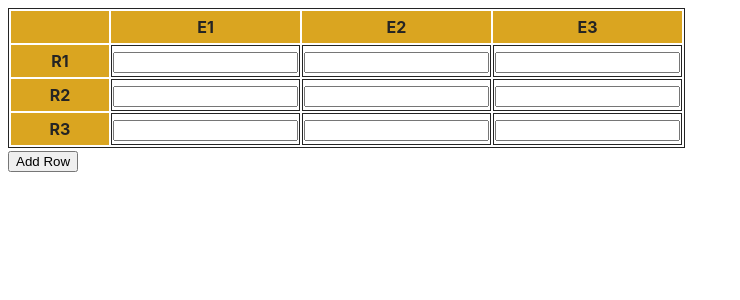
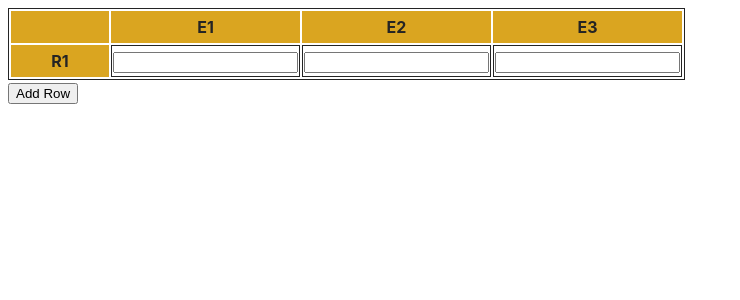
Before and after one commit to StanSurj98/dashboard_tables_exercise, a React (Vite) app: page / in a window 1280 px wide. Shown: the top 300 px of the page, without its empty margins (0-740 px from the left). Built offline with nearby package versions, Linux system fonts and the light colour scheme.

Commit message:
feat: create Cell component, provide default value

```diff
--- a/src/App.jsx
+++ b/src/App.jsx
@@ -1,14 +1,12 @@
 import { useState } from "react";
 import "./App.css";
-import Row from './components/Row';
+import Row from "./components/Row";
 
 // Test Data
-const oneRowTest = [{ value: "" }, { value: "" }, { value: "" }];
-const multiRowTest = [oneRowTest, oneRowTest, oneRowTest];
+const oneRowTest = [{ value: null }, { value: null }, { value: null }];
 
 function App() {
-  const [rowData, setRowData] = useState(multiRowTest);
-
+  const [multiRowData, setMultiRowData] = useState([oneRowTest]);
 
   return (
     <div className="App">
@@ -16,18 +14,22 @@ function App() {
         <thead>
           <tr>
             <th></th>
-            <th>E1</th>
-            <th>E2</th>
-            <th>E3</th>
+            <th scope="col">E1</th>
+            <th scope="col">E2</th>
+            <th scope="col">E3</th>
           </tr>
         </thead>
         <tbody>
-          {rowData.map((col, index) => (
+          {/* O(N^2) - Maps over 2D array*/}
+          {multiRowData.map((col, index) => (
             <Row columnData={col} rowLabel={index}></Row>
           ))}
         </tbody>
       </table>
-      <button type="submit" onClick={() => setRowData(prev => [...prev, oneRowTest])}>
+      <button
+        type="submit"
+        onClick={() => setMultiRowData((prev) => [...prev, oneRowTest])}
+      >
         Add Row
       </button>
     </div>
--- /dev/null
+++ b/src/components/Cell/index.jsx
@@ -0,0 +1,11 @@
+import React from "react";
+
+const Cell = ({cellData}) => {
+  return (
+    <td>
+      <input type={"text"} defaultValue={cellData} />
+    </td>
+  );
+};
+
+export default Cell;
--- a/src/components/Row/index.jsx
+++ b/src/components/Row/index.jsx
@@ -1,13 +1,13 @@
-// Row Component (Pull later)
+import React from "react";
+import Cell from "../Cell";
+
 const Row = ({ columnData, rowLabel }) => {
   return (
     <tr>
-      {/* Some sort of row # identifier later */}
-      <th>R{rowLabel + 1}</th>
-      {columnData.map((cell) => (
-        <td>
-          <input type={"text"} defaultValue={cell.value} />
-        </td>
+      <th scope="row">R{rowLabel + 1}</th>
+      {/* O(N) - Maps over 1D array */}
+      {columnData.map(({value}) => (
+        <Cell cellData={value}/>
       ))}
     </tr>
   );
```
